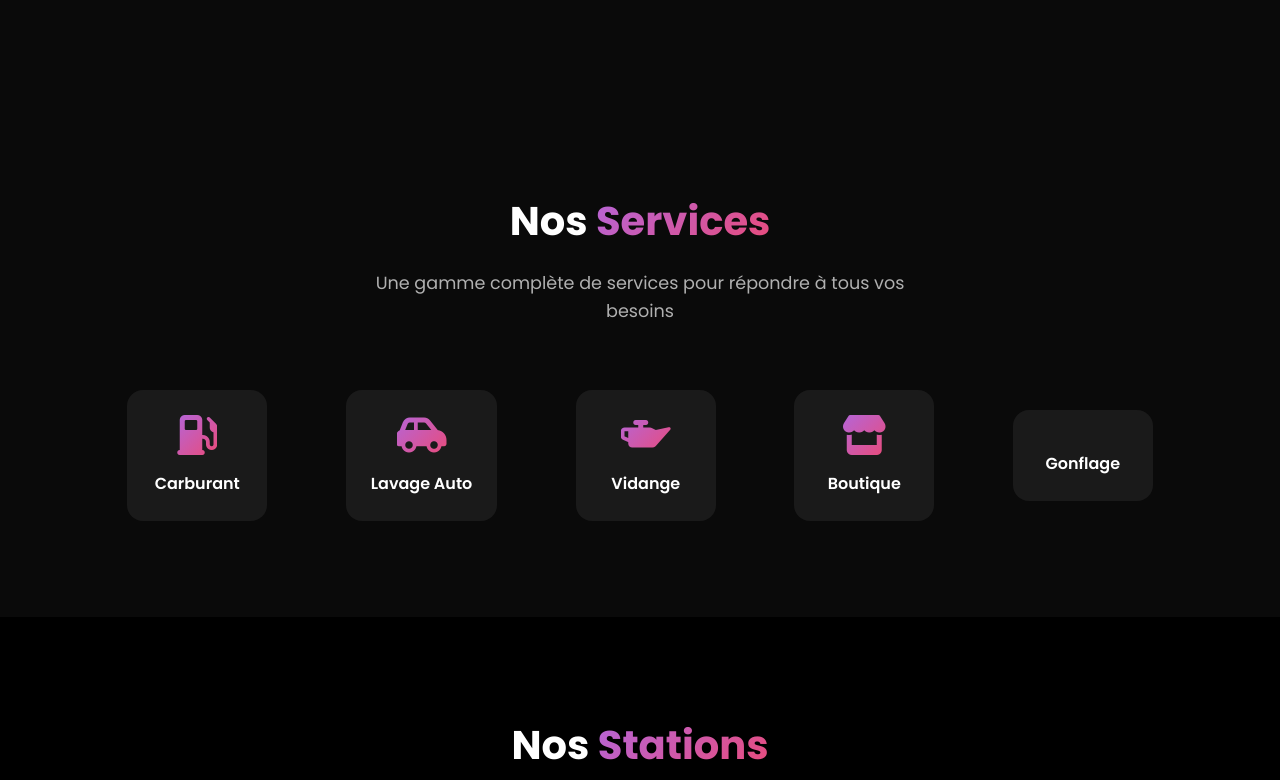
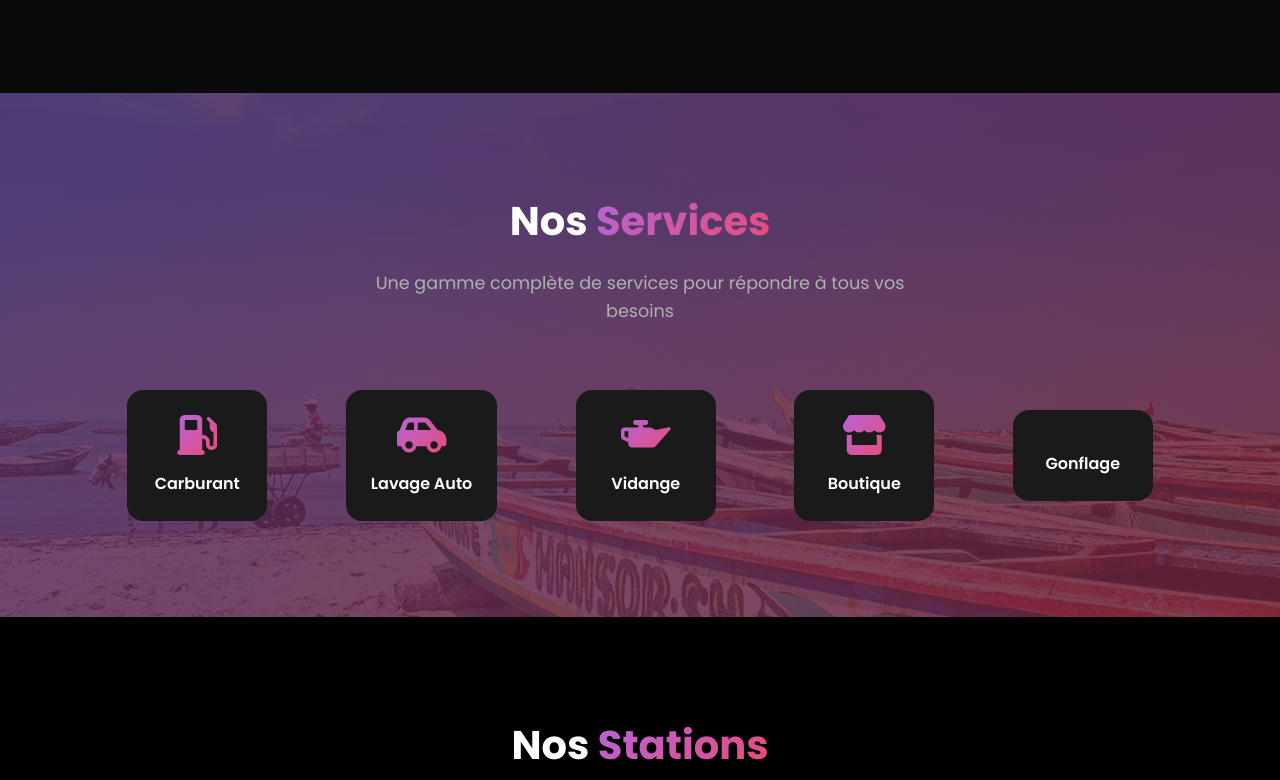
Before and after one commit to PaJay33/winoil, a plain HTML site: page index.html in a window 1280 px wide. Shown: the part 1814-2594 px from the top of the page. Drawn offline with nearby package versions, Linux system fonts and the light colour scheme.

Commit message:
Ajout background-image qui defile  pour nos services

```diff
--- a/assets/css/style.css
+++ b/assets/css/style.css
@@ -800,6 +800,64 @@ body {
 /* ========================================
    6. SERVICES RAPIDES
    ======================================== */
+
+.services-section {
+    position: relative;
+    padding: var(--spacing-xl) 0;
+    overflow: hidden;
+}
+
+.services-background-slideshow {
+    position: absolute;
+    top: 0;
+    left: 0;
+    width: 100%;
+    height: 100%;
+    z-index: 0;
+}
+
+.services-background-slideshow .slide {
+    position: absolute;
+    top: 0;
+    left: 0;
+    width: 100%;
+    height: 100%;
+    background-size: cover;
+    background-position: center;
+    background-repeat: no-repeat;
+    opacity: 0;
+    transition: opacity 2s ease-in-out;
+}
+
+.services-background-slideshow .slide.active {
+    opacity: 1;
+}
+
+.services-overlay {
+    position: absolute;
+    top: 0;
+    left: 0;
+    width: 100%;
+    height: 100%;
+    background: rgba(0, 0, 0, 0.75);
+    z-index: 1;
+}
+
+.services-overlay::before {
+    content: '';
+    position: absolute;
+    top: 0;
+    left: 0;
+    width: 100%;
+    height: 100%;
+    background: linear-gradient(135deg, rgba(181, 101, 216, 0.4) 0%, rgba(233, 75, 122, 0.4) 100%);
+    z-index: 2;
+}
+
+.services-content-wrapper {
+    position: relative;
+    z-index: 3;
+}
 
 .quick-services {
     padding: var(--spacing-lg) 0;
--- a/assets/js/main.js
+++ b/assets/js/main.js
@@ -281,6 +281,32 @@ function showNotification(message, type = 'info') {
         }
     }, 5000);
 }
+
+// ========================================
+// 8. SERVICES BACKGROUND SLIDESHOW
+// ========================================
+
+document.addEventListener('DOMContentLoaded', function() {
+    const slides = document.querySelectorAll('.services-background-slideshow .slide');
+
+    if (slides.length > 0) {
+        let currentSlide = 0;
+
+        function nextSlide() {
+            // Retirer la classe active de la slide actuelle
+            slides[currentSlide].classList.remove('active');
+
+            // Passer à la slide suivante
+            currentSlide = (currentSlide + 1) % slides.length;
+
+            // Ajouter la classe active à la nouvelle slide
+            slides[currentSlide].classList.add('active');
+        }
+
+        // Changer d'image toutes les 4 secondes
+        setInterval(nextSlide, 4000);
+    }
+});
 
 // Ajouter les animations CSS pour les notifications
 const style = document.createElement('style');
--- a/index.html
+++ b/index.html
@@ -160,7 +160,16 @@
     <!-- Section Services Rapides -->
 
     <section id="services" class="services-section">
-        <div class="container">
+        <!-- Background Slideshow -->
+        <div class="services-background-slideshow">
+            <div class="slide active" style="background-image: url('assets/images/Carbuvoiture.jpg');"></div>
+            <div class="slide" style="background-image: url('assets/images/pirogue.jpg');"></div>
+            <div class="slide" style="background-image: url('assets/images/station.jpg');"></div>
+            <div class="slide" style="background-image: url('assets/images/industrie.jpg');"></div>
+        </div>
+        <div class="services-overlay"></div>
+
+        <div class="container services-content-wrapper">
             <div class="section-header" data-aos="fade-up">
                 <h2 class="section-title">Nos <span class="gradient-text">Services</span></h2>
                 <p class="section-subtitle">Une gamme complète de services pour répondre à tous vos besoins</p>
```
Also changed, not shown: assets/images/Carbuvoiture.jpg (added), assets/images/indiustrie.jpg (added), 1 other file.
